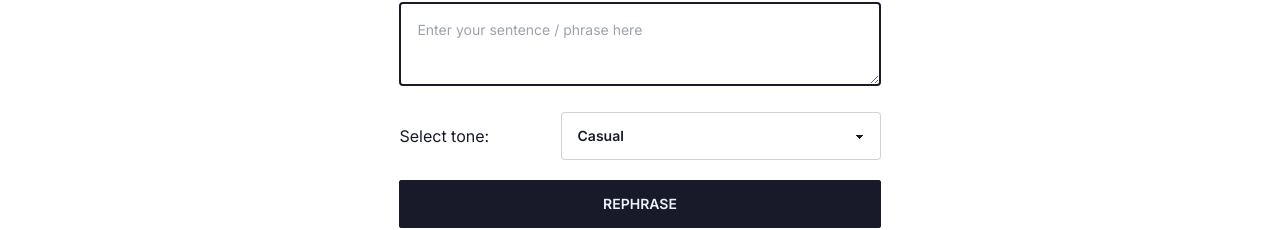
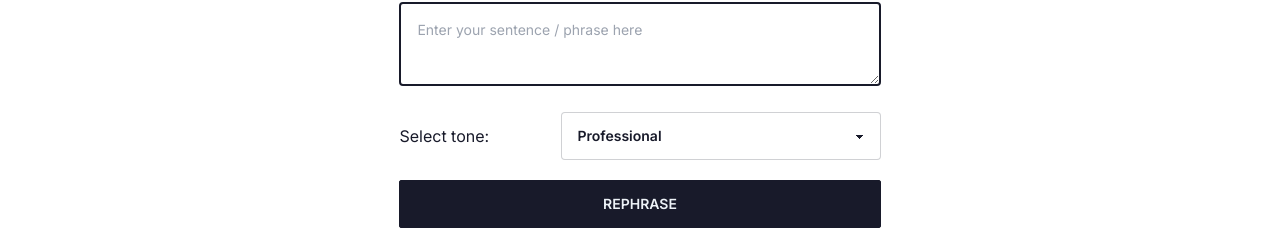
Before and after one commit to JohnPevien/rephraser, a Next.js app: page / in a window 1280 px wide. Shown: the part 263-493 px from the top of the page. Built offline with nearby package versions, Linux system fonts and the light colour scheme.

Commit message:
Update tone options

```diff
--- a/pages/index.tsx
+++ b/pages/index.tsx
@@ -176,7 +176,15 @@ export default function Home() {
                   className='rounded w-full max-w-full sm:max-w-xs'
                   onChange={(e) => setVibe(e.target.value)}
                   value={vibe}
-                  options={['casual', 'friendly', 'professional', 'creative']}
+                  options={[
+                    'Professional',
+                    'Conversational',
+                    'Humorous',
+                    'Empatic',
+                    'Academic',
+                    'Simple',
+                    'Creative',
+                  ]}
                 />
               </div>
 
```
